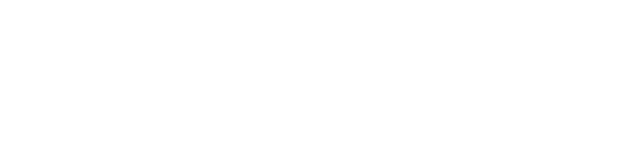
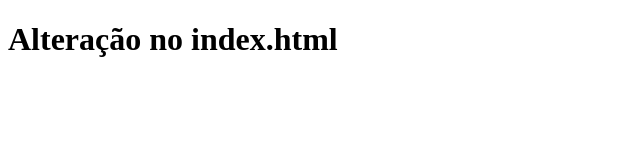
Before and after one commit to oseiassr/teste, a plain HTML site: page index.html in a window 1280 px wide. Shown: the whole page, without its empty margins (0-640 px from the left). Drawn offline with Linux system fonts and the light colour scheme.

Commit message:
arquivo index.html atualizado novamente

```diff
--- a/index.html
+++ b/index.html
@@ -9,7 +9,7 @@
 </head>
 
 <body>
-
+  <h1>Alteração no index.html</h1>
 </body>
 
 </html>
```
